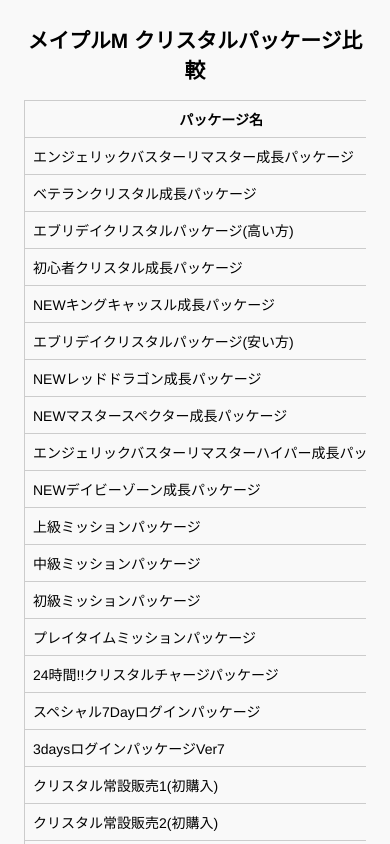
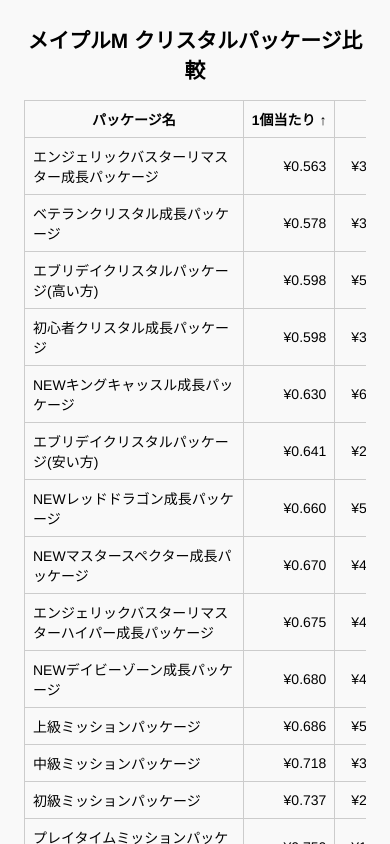
Before and after one commit to l0meruplz/l0meruplz.github.io, a plain HTML site: page crystals_price/index.html in a window 390 px wide. Shown: the top 844 px of the page. Drawn offline with Linux system fonts and the light colour scheme.

Commit message:
Update index.html

```diff
--- a/crystals_price/index.html
+++ b/crystals_price/index.html
@@ -67,6 +67,13 @@
         max-width: 700px;
         margin-left: auto;
         margin-right: auto;
+      }
+    }
+    @media(max-width:767px){
+      th:first-child,
+      td:first-child {
+        white-space: normal;
+        word-break: break-word;
       }
     }
   </style>
```
